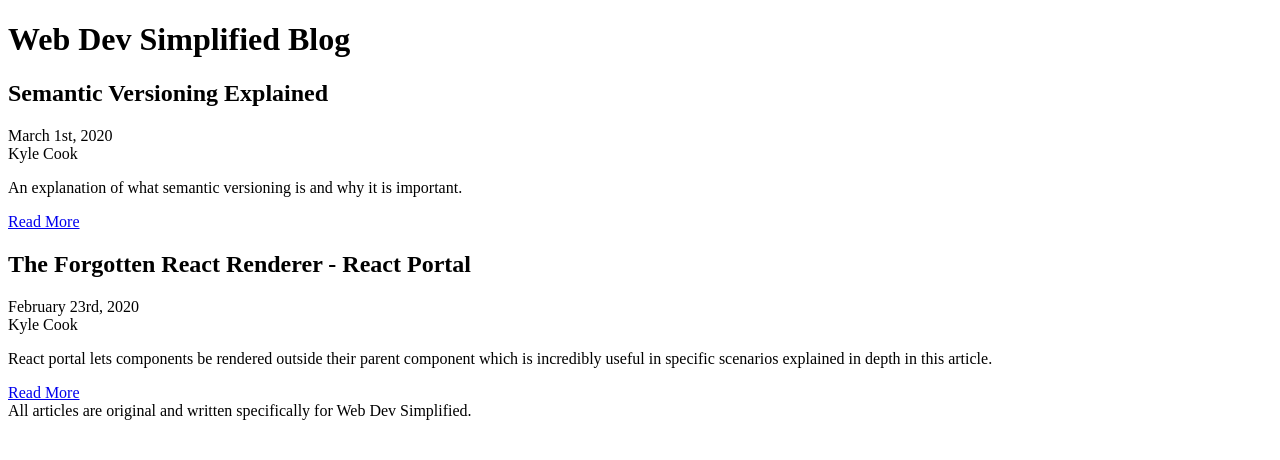
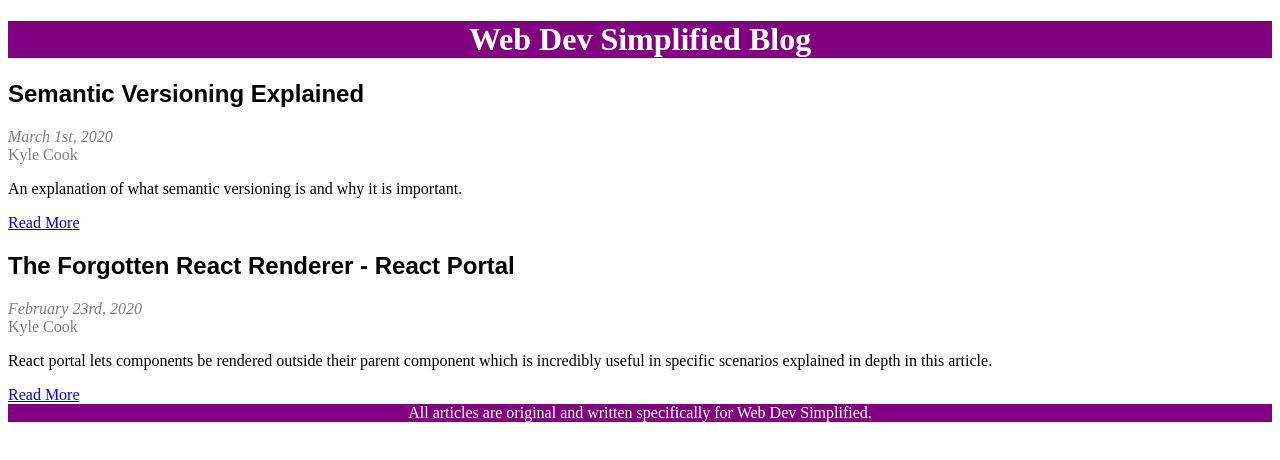
Before and after one commit to NikhilMath/Learning-CSS, a plain HTML site: page 06-simple-blog/before/index.html in a window 1280 px wide. Drawn offline with Linux system fonts and the light colour scheme.

Commit message:
finished #1

```diff
--- a/06-simple-blog/before/index.html
+++ b/06-simple-blog/before/index.html
@@ -4,31 +4,32 @@
   <meta charset="UTF-8">
   <meta name="viewport" content="width=device-width, initial-scale=1.0">
   <meta http-equiv="X-UA-Compatible" content="ie=edge">
+  <link rel="stylesheet" href="styles.css">
   <title>Web Dev Simplified - Blog</title>
 </head>
 <body>
   <header>
-    <h1>Web Dev Simplified Blog</h1>
+    <h1 class="header-text">Web Dev Simplified Blog</h1>
   </header>
   <main>
     <section>
       <article>
-        <h2>Semantic Versioning Explained</h2>
-        <div>March 1st, 2020</div>
-        <div>Kyle Cook</div>
+        <h2 class="article-title">Semantic Versioning Explained</h2>
+        <div class="article-date">March 1st, 2020</div>
+        <div class="article-author">Kyle Cook</div>
         <p>An explanation of what semantic versioning is and why it is important.</p>
         <a href="#">Read More</a>
       </article>
       <article>
-        <h2>The Forgotten React Renderer - React Portal</h2>
-        <div>February 23rd, 2020</div>
-        <div>Kyle Cook</div>
+        <h2 class="article-title">The Forgotten React Renderer - React Portal</h2>
+        <div class="article-date">February 23rd, 2020</div>
+        <div class="article-author">Kyle Cook</div>
         <p>React portal lets components be rendered outside their parent component which is incredibly useful in specific scenarios explained in depth in this article.</p>
         <a href="#">Read More</a>
       </article>
     </section>
   </main>
-  <footer>
+  <footer id="footer">
     All articles are original and written specifically for Web Dev Simplified.
   </footer>
 </body>
--- /dev/null
+++ b/06-simple-blog/before/styles.css
@@ -0,0 +1,25 @@
+header, #footer{
+  background-color: purple;
+}
+
+.header-text {
+  color: white;
+  text-align: center;
+}
+
+.article-title {
+  font-family: Arial, Helvetica, sans-serif;
+}
+
+.article-date {
+  font-style: italic;
+}
+
+.article-author, .article-date {
+  color: grey;
+}
+
+#footer {
+  color: white;
+  text-align: center;
+}
```
